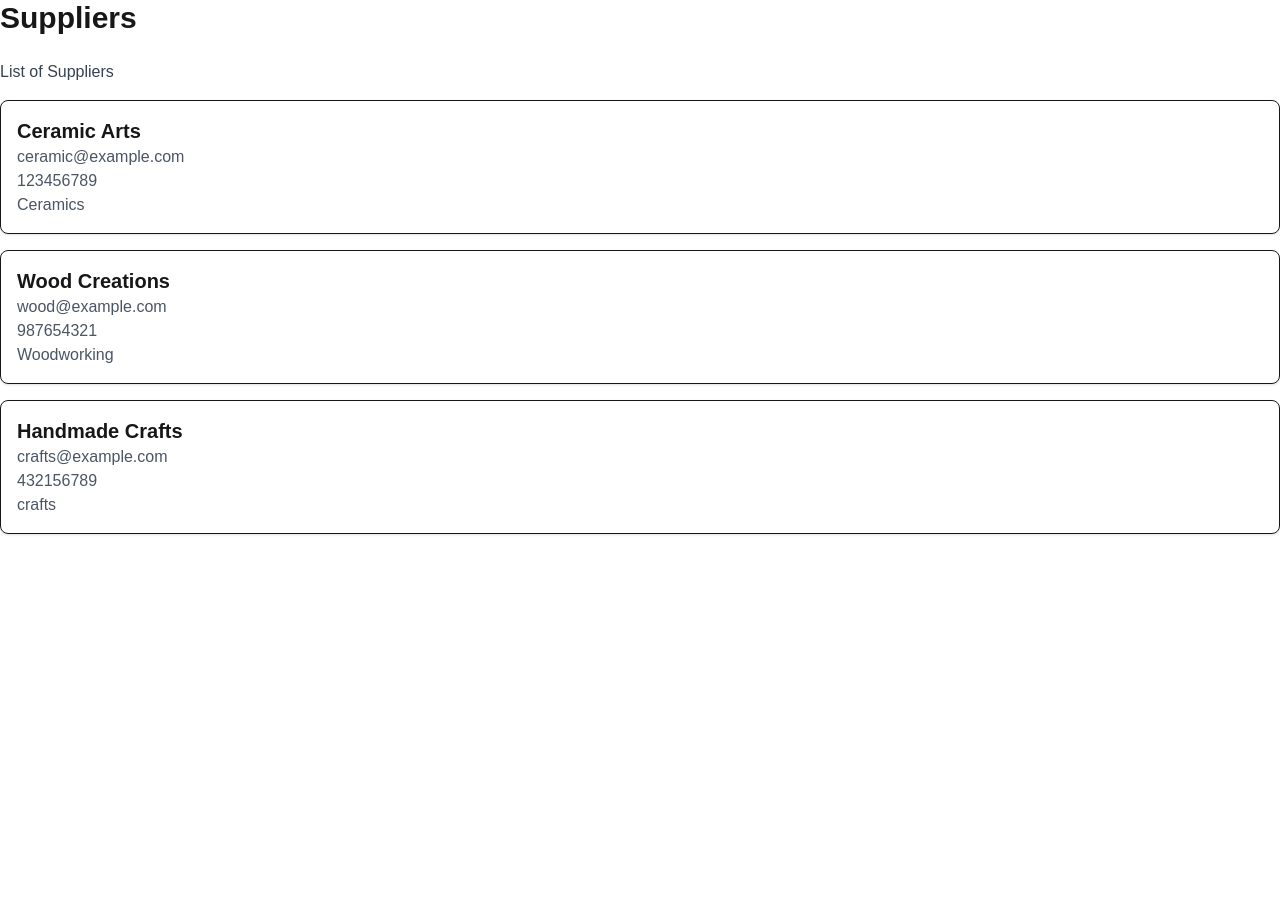
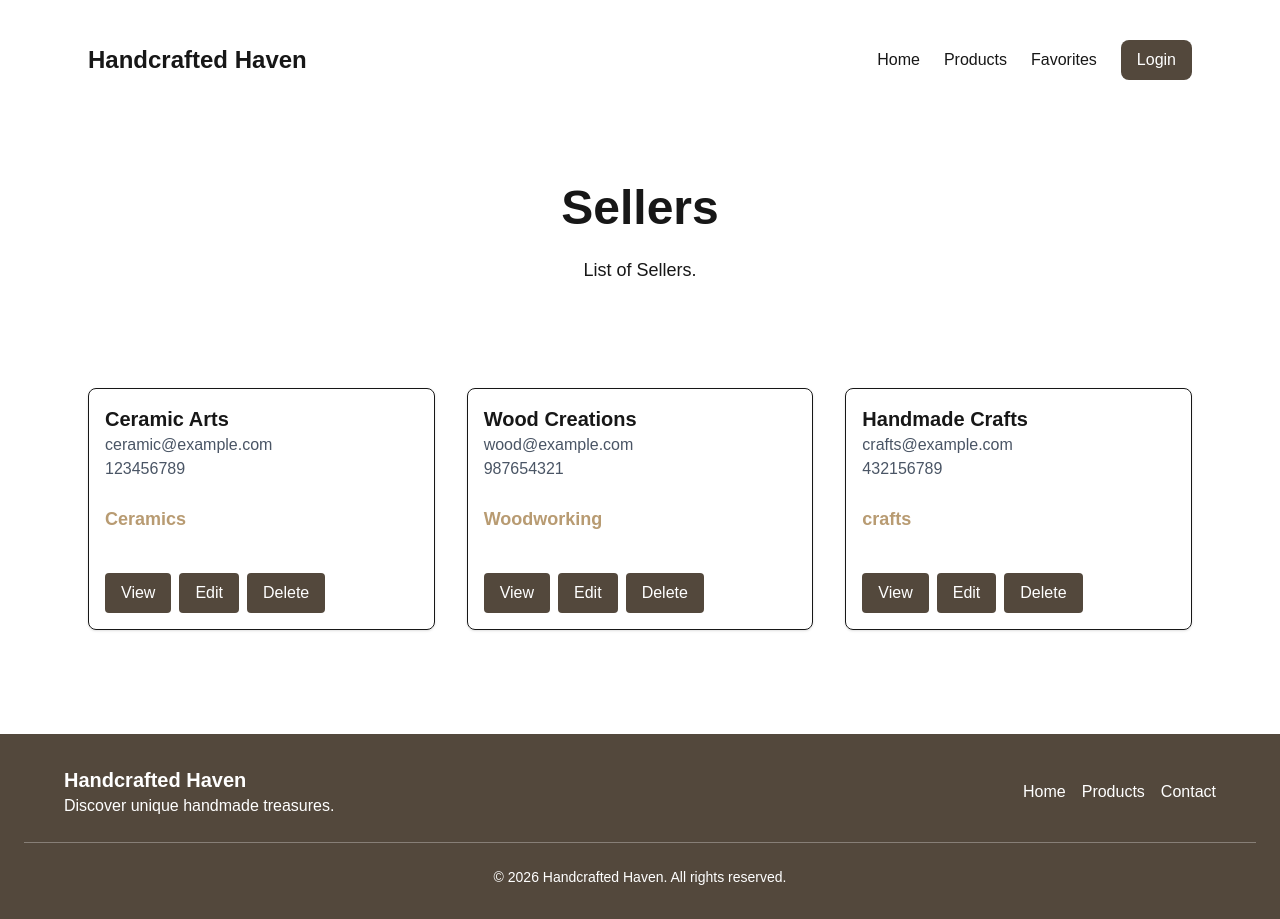
Before and after one commit to DMHacker123/handcrafted-haven, a Next.js app: page /suppliers in a window 1280 px wide. Before the commit the page ends 800 px from the top, so only its background shows below. Built offline with nearby package versions, Linux system fonts and the light colour scheme.

Commit message:
Implement supplier CRUD navigation and server actions

```diff
--- /dev/null
+++ b/src/app/suppliers/[id]/delete/page.tsx
@@ -0,0 +1,62 @@
+import Footer from "@/src/components/footer";
+import Header from "@/src/components/header";
+import { suppliers } from "@/src/lib/data";
+
+type Props = {
+  params: Promise<{
+    id: string;
+  }>;
+};
+
+export default async function DeleteSupplierPage({
+  params,
+}: Props) {
+
+  const { id } = await params;
+
+  const supplier = suppliers.find(
+    (supplier) => supplier.id === Number(id)
+  );
+
+  if (!supplier) {
+    return (
+      <main className="p-10">
+        <Header />
+
+        <h1>Seller not found</h1>
+        <Footer />
+      </main>
+    );
+  }
+
+  async function deleteSupplier() {
+  "use server";
+
+  console.log("Deleting supplier...");
+}
+
+  return (
+    <main className="min-h-screen">
+        <Header />
+        <h1 className="text-3xl font-bold mb-6 text-center">
+            Delete Seller
+        </h1>
+
+        <p>
+            Are you sure you want to delete:
+        </p>
+
+        <p className="font-bold mt-4 text-lg text-center text-[#b89b72]">
+            {supplier.name}
+        </p>
+        <form action={deleteSupplier}>
+        <button type="submit" className="bg-[#53483c] text-white px-4 py-2 rounded hover:bg-white hover:text-[#53483c] block mx-auto mt-6">
+            Confirm Delete
+        </button>
+        </form>
+
+        <Footer />
+
+    </main>
+  );
+}
--- /dev/null
+++ b/src/app/suppliers/[id]/edit/page.tsx
@@ -0,0 +1,80 @@
+import { suppliers } from "@/src/lib/data";
+import Footer from "@/src/components/footer";
+import Header from "@/src/components/header";
+
+
+type Props = {
+  params: Promise<{
+    id: string;
+  }>;
+};
+
+export default async function SupplierDetailsPage({
+  params,
+}: Props) {
+
+  const {id} = await params;
+  const supplier = suppliers.find((supplier) => supplier.id === Number(id));
+
+  if (!supplier) {
+    return (
+      <main className="min-h-screen">
+        <h1 className="text-3xl font-bold">
+          Seller not found
+        </h1>
+      </main>
+      );
+  }
+  async function updateSupplier(formData: FormData) {
+  "use server";
+
+  console.log("Name:", formData.get("name"));
+  console.log("Email:", formData.get("email"));
+  console.log("Phone:", formData.get("phone"));
+  console.log("Category:", formData.get("category"));
+}
+
+  return (
+    <main className="min-h-screen">
+      <Header />
+
+      <h1 className="text-3xl font-bold">
+        Edit Seller
+      </h1>
+      <form  action={updateSupplier}
+        className="flex flex-col gap-4 max-w-md">
+        <input
+          name="name"
+          type="text"
+          defaultValue={supplier.name}
+          className="border p-2 rounded"
+        />
+
+        <input
+          name="email"
+          type="email"
+          defaultValue={supplier.email}
+          className="border p-2 rounded"
+        />
+
+        <input
+          name="phone"
+          type="text"
+          defaultValue={supplier.phone}
+          className="border p-2 rounded"
+        />
+
+        <input
+          name="category"
+          type="text"
+          defaultValue={supplier.category}
+          className="border p-2 rounded"
+        />
+        <button type="submit" className="bg-[#53483c] text-white px-4 py-2 rounded hover:bg-white hover:text-[#53483c]">
+          Save Changes
+        </button>
+      </form>
+       <Footer />
+    </main>
+  );
+}
--- /dev/null
+++ b/src/app/suppliers/[id]/page.tsx
@@ -0,0 +1,57 @@
+import { suppliers } from "@/src/lib/data";
+import Footer from "@/src/components/footer";
+import Header from "@/src/components/header";
+
+
+type Props = {
+  params: Promise<{
+    id: string;
+  }>;
+};
+
+export default async function SupplierDetailsPage({
+  params,
+}: Props) {
+
+  const {id} = await params;
+  const supplier = suppliers.find((supplier) => supplier.id === Number(id));
+
+  if (!supplier) {
+    return (
+      <main className="p-10">
+        <h1 className="text-3xl font-bold">
+          Seller not found
+        </h1>
+      </main>
+      );
+  }
+
+  return (
+    <main className="min-h-screen">
+      <Header />
+
+      <h1 className="text-3xl font-bold">
+        Seller Details
+      </h1>
+
+      <div className="mt-6 border rounded-lg p-6 max-w-md">
+      <h2 className="text-2xl font-bold mb-4">
+        {supplier?.name}
+      </h2>
+
+      <p>
+        <strong>Email:</strong> {supplier?.email}
+      </p>
+
+      <p>
+        <strong>Phone:</strong> {supplier?.phone}
+      </p>
+
+      <p>
+        <strong>Category:</strong> {supplier?.category}
+      </p>
+    </div>
+    <Footer />
+    </main>
+  );
+}
--- a/src/app/suppliers/page.tsx
+++ b/src/app/suppliers/page.tsx
@@ -1,3 +1,7 @@
+"use client";
+
+import Footer from "@/src/components/footer";
+import Header from "@/src/components/header";
 import SupplierCard from "../../components/SupplierCard";
 import { suppliers } from "../../lib/data";
 
@@ -23,13 +27,18 @@ export default function SupplierPage() {
 
   return (
         <main className="min-h-screen">
-            <h1 className="text-3xl font-bold mb-6">Suppliers</h1>
-            <p className="text-gray-700 mb-4">List of Suppliers</p>
-
-            <div className="grid gap-4">
+          <Header />
+          <section className="text-center py-16 px-6">
+            <h2 className="text-5xl font-bold mb-6">Sellers</h2>
+            <p className="text-lg max-w-4xl mx-auto">
+              List of Sellers.
+            </p>
+          </section>
+          <div className="grid grid-cols-1 md:grid-cols-3 py-10 px-6 gap-8 max-w-6xl mx-auto">
             {suppliers.map((supplier) => (
               <SupplierCard
                 key={supplier.id}
+                id={supplier.id}
                 name={supplier.name}
                 email={supplier.email}
                 phone={supplier.phone}
@@ -43,6 +52,7 @@ export default function SupplierPage() {
 
           </div>
 
+          <Footer />
         </main>
 
     );
--- a/src/components/SupplierCard.tsx
+++ b/src/components/SupplierCard.tsx
@@ -1,5 +1,9 @@
+"use client";
+
+import Link from "next/link";
 
 type SupplierProps = {
+    id: number;
     name: string;
     email: string;
     phone: string;
@@ -7,6 +11,7 @@ type SupplierProps = {
 };
 
 export default function SupplierCard({
+    id,
     name,
     email,
     phone,
@@ -17,8 +22,32 @@ export default function SupplierCard({
             <h2 className="text-xl font-semibold">{name}</h2>
             <p className="text-gray-600">{email}</p>
             <p className="text-gray-600">{phone}</p>
-            <p className="text-gray-600">{category}</p>
+            <p className="text-lg text-[#b89b72] py-6 font-semibold">{category}</p>
+
+            <div className="flex gap-2 mt-4">
+                <Link
+                href={`/suppliers/${id}`}
+                className="bg-[#53483c] text-white px-4 py-2 rounded hover:bg-white hover:text-[#53483c]">
+                View
+                </Link>
+
+                <Link
+                href={`/suppliers/${id}/edit`}
+                className="bg-[#53483c] text-white px-4 py-2 rounded hover:bg-white hover:text-[#53483c]">
+                Edit
+                </Link>
+
+                <Link
+                href={`/suppliers/${id}/delete`}
+                className="bg-[#53483c] text-white px-4 py-2 rounded hover:bg-white hover:text-[#53483c]">
+                Delete
+                </Link>
+
+            </div>
+
+
         </div>
+
     );
 
 }
--- a/src/lib/data.ts
+++ b/src/lib/data.ts
@@ -7,20 +7,20 @@ export const suppliers: Supplier[] = [
       name: 'Ceramic Arts',
       email: 'ceramic@example.com',
       phone: '123456789',
-      category: 'Ceramics',
+      category: 'Ceramics'
     },
     {
       id: 2,
       name: 'Wood Creations',
       email: 'wood@example.com',
       phone: '987654321',
-      category: 'Woodworking',
+      category: 'Woodworking'
     },
     {
       id: 3,
       name: 'Handmade Crafts',
       email: 'crafts@example.com',
       phone: '432156789',
-      category: 'crafts',
+      category: 'crafts'
     },
   ];
--- a/src/lib/types.ts
+++ b/src/lib/types.ts
@@ -2,4 +2,6 @@ export type Supplier = {
   id: number;
   name: string;
   email: string;
+  phone: string;
+  category: string;
 };
--- a/src/services/sellerService.ts
+++ b/src/services/sellerService.ts
@@ -1,4 +1,6 @@
 import { supabase } from "@/src/lib/supabase";
+
+export async function getAllSellers()
 
 export async function getSellerProfile(userId: string) {
   return await supabase
```
Lines whose indentation alone changed are shown as unchanged.
